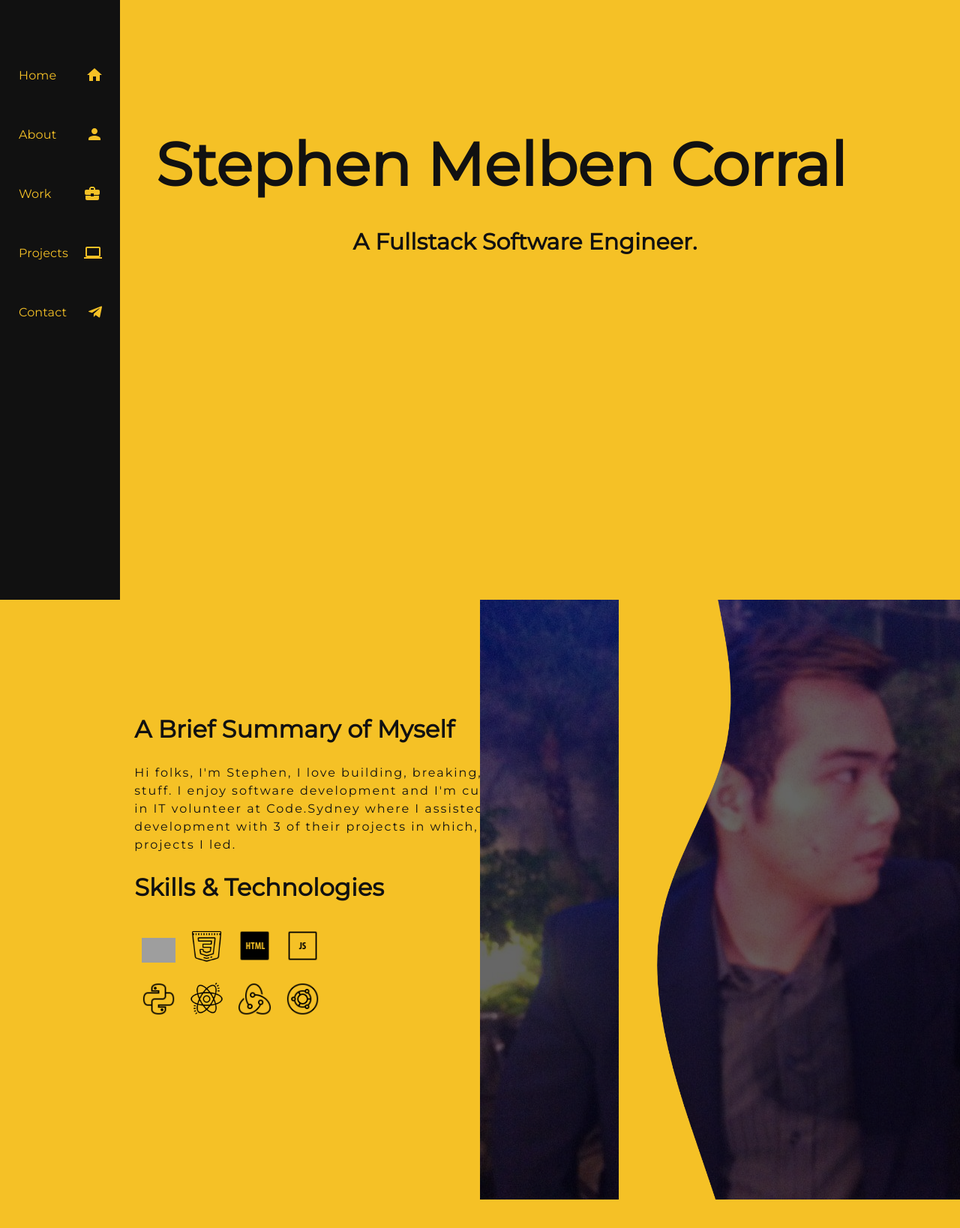
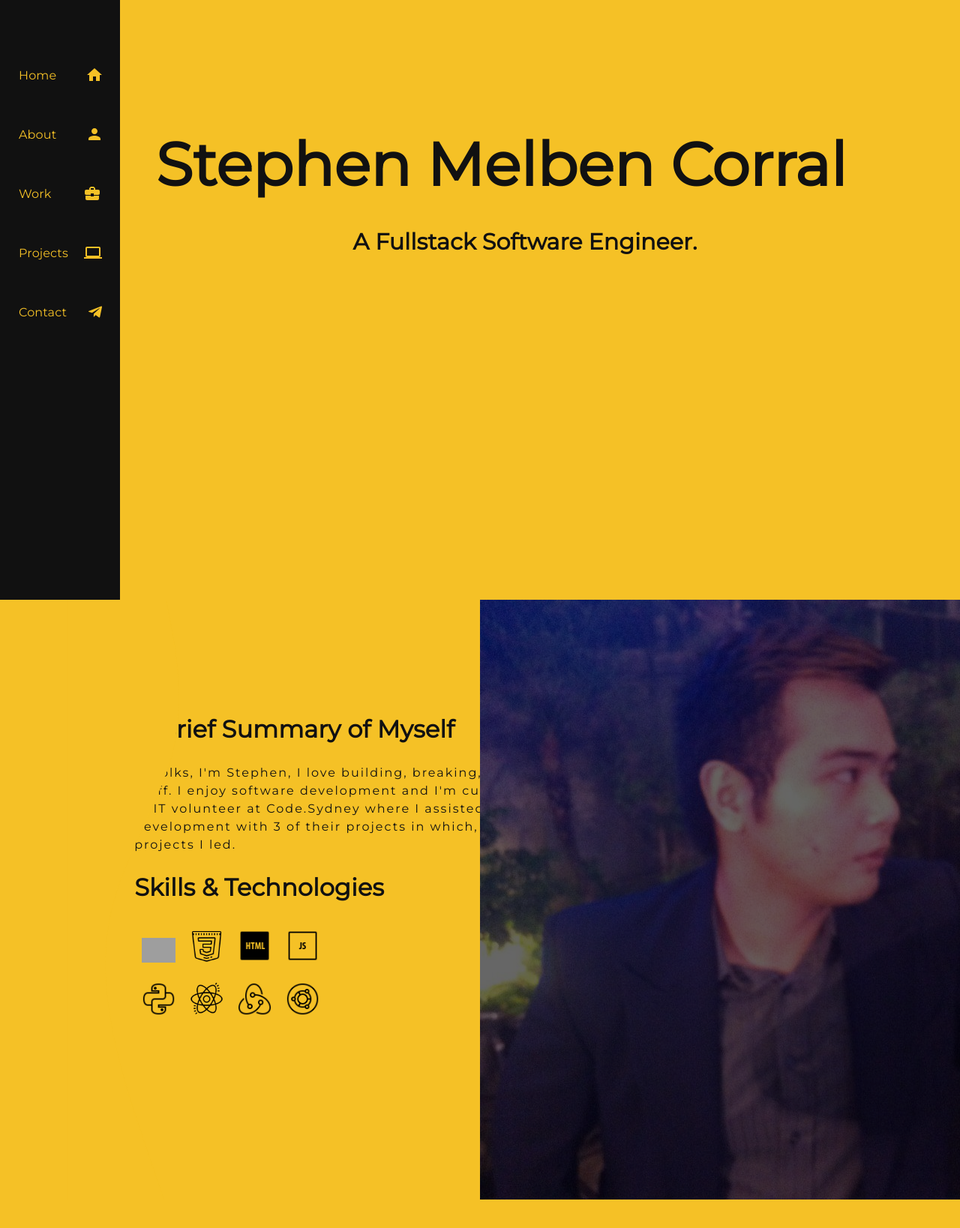
Before and after one commit to ettienekorayyi/portfolio_v2, a React (Create React App) app: page / in a window 1280 px wide. Shown: the top 1638 px of the page at 75% size. Built offline with nearby package versions, Linux system fonts and the light colour scheme; grey boxes are pictures that could not be loaded.

Commit message:
refactor

```diff
--- a/src/components/about/About.css
+++ b/src/components/about/About.css
@@ -2,7 +2,6 @@
 /* Dark Mode */
 .About {
   background-color: #f5c126; /* #111 #f5c126 */
-  /*width: 100vw; This overflows the page*/
   height: 100vh; /*100rem*/
 }
 
@@ -53,7 +52,7 @@ div#wrapper {
 
 #curve1 img#wave {
   position: absolute; /* absolute */
-  left: 46rem;/* 74rem  46rem*/
+  /*left: 46rem; 74rem  46rem*/
   top: 0rem; /* 0rem 46.6rem*/
   height: 100vh;
   z-index: 1;
```
